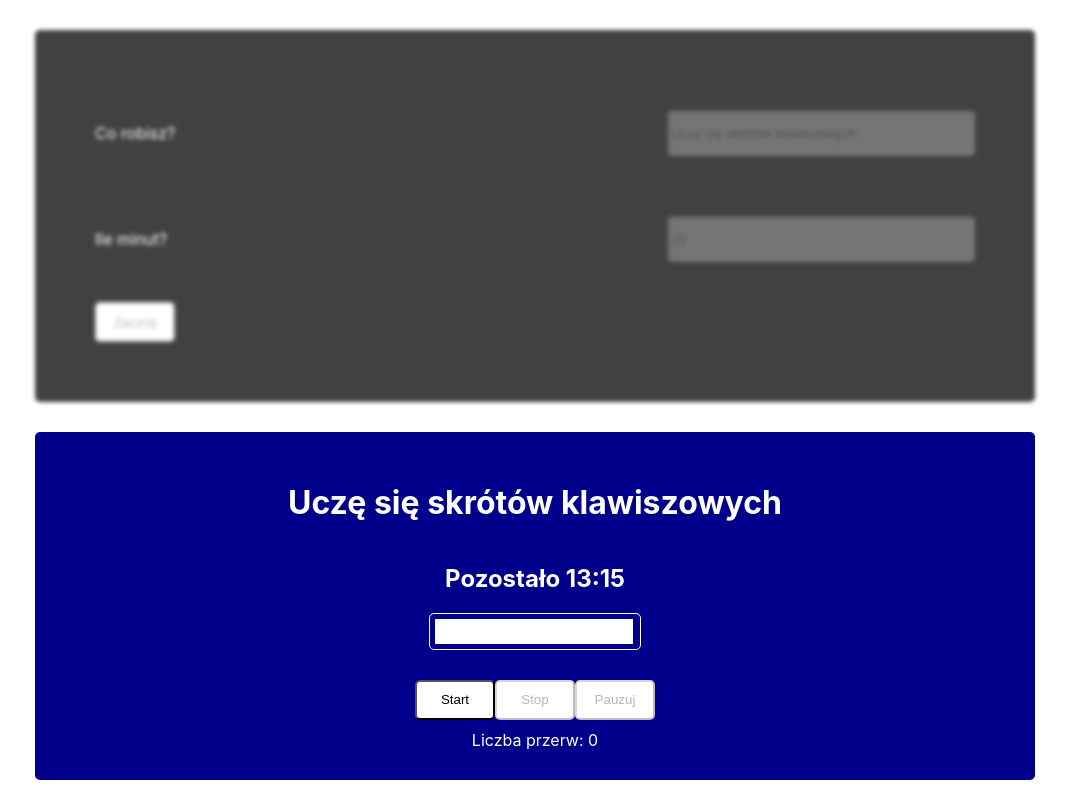
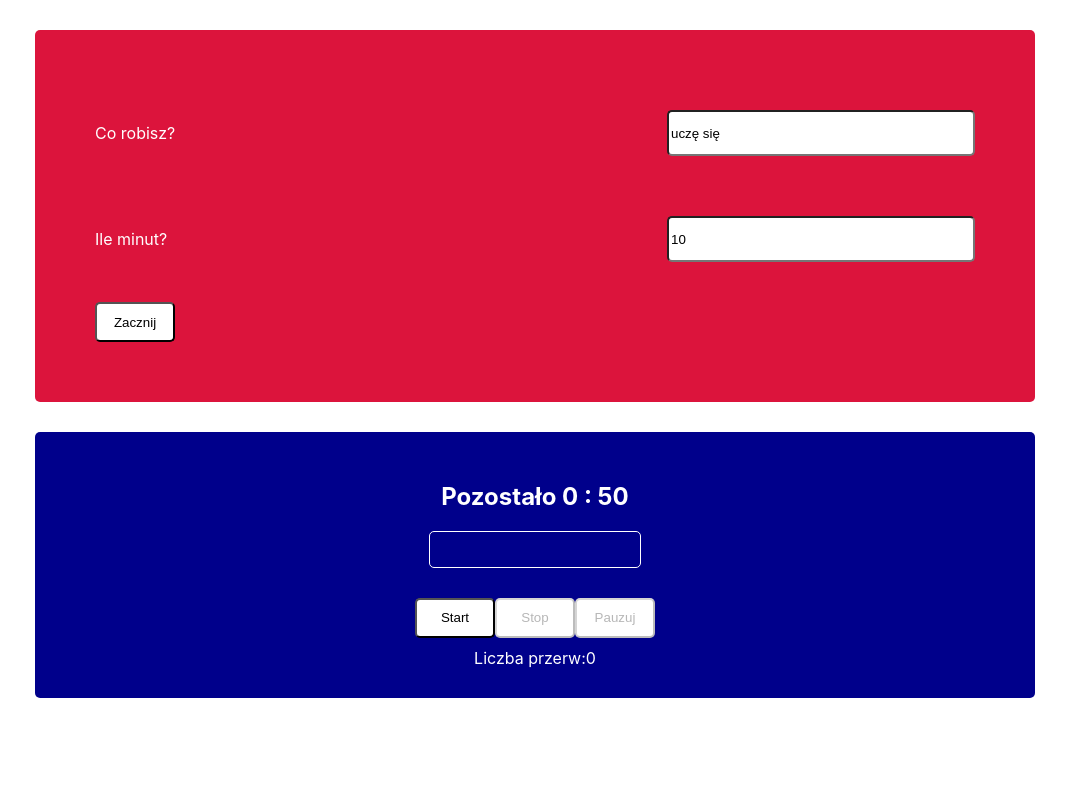
Before and after one commit to aleksandrajaroszewska/timer, a React (Create React App) app: page / in a window 1280 px wide. Shown: the whole page, without its empty margins (105-1174 px from the left). Built offline with nearby package versions, Linux system fonts and the light colour scheme.

Commit message:
eslint config correction

```diff
--- a/src/App.js
+++ b/src/App.js
@@ -1,8 +1,8 @@
 /* eslint-disable jsx-a11y/label-has-associated-control */
 import React from 'react';
 import './App.css';
+import Timer from './components/Timer';
 import Editor from './components/Editor';
-import Timer from './components/Timer';
 
 function App() {
   return (
--- a/src/atoms/Clock.js
+++ /dev/null
@@ -1,14 +0,0 @@
-import React, { memo } from 'react';
-
-const Clock = () => {
-  const minutes = 13;
-  const seconds = 15;
-
-  return (
-    <h2 className="clock">
-      Pozostało {minutes}:{seconds}
-    </h2>
-  );
-};
-
-export default memo(Clock);
--- /dev/null
+++ b/src/atoms/Clock.jsx
@@ -0,0 +1,15 @@
+/* eslint-disable react/prop-types */
+import React, { memo } from 'react';
+
+const Clock = ({ inactive, minutes, seconds }) => {
+  return (
+    <div>
+      <h2 className={inactive === true ? 'clock inactive' : 'clock'}>
+        {`Pozostało ${minutes} :
+           ${seconds}`}
+      </h2>
+    </div>
+  );
+};
+
+export default memo(Clock);
--- a/src/atoms/ProgressBar.js
+++ b/src/atoms/ProgressBar.jsx
@@ -1,8 +1,8 @@
 /* eslint-disable react/prop-types */
 import React, { memo } from 'react';
 
-const ProgressBar = ({ percent = 99 }) => (
-  <div className="progress-bar">
+const ProgressBar = ({ percent, inactive }) => (
+  <div className={inactive === true ? 'progress-bar inactive' : 'progress-bar'}>
     <div style={{ width: `${percent}%` }} />
   </div>
 );
--- a/src/components/Editor.js
+++ /dev/null
@@ -1,20 +0,0 @@
-/* eslint-disable jsx-a11y/label-has-associated-control */
-import React, { memo } from 'react';
-
-const Editor = () => (
-  <div className="editor inactive">
-    <label>
-      Co robisz? <input disabled value="Uczę się skrótów klawiszowych" type="text" />
-    </label>
-    <br />
-    <label>
-      Ile minut? <input disabled value="25" type="number" />
-    </label>
-    <br />
-    <button type="button" disabled>
-      Zacznij
-    </button>
-  </div>
-);
-
-export default memo(Editor);
--- /dev/null
+++ b/src/components/Editor.jsx
@@ -0,0 +1,40 @@
+/* eslint-disable jsx-a11y/label-has-associated-control */
+import React, { Component } from 'react';
+
+class Editor extends Component {
+  state = {
+    title: 'uczę się',
+    totalTime: 10,
+  };
+
+  handleTitleChange = (event) => {
+    const title = event.target.value;
+    this.setState({ title });
+  };
+
+  handleTimeChange = (event) => {
+    const totalTime = event.target.value;
+    this.setState({ totalTime });
+  };
+
+  render() {
+    const { title, totalTime } = this.state;
+    return (
+      <div className="editor">
+        <label>
+          Co robisz?
+          <input onChange={this.handleTitleChange} value={title} type="text" />
+        </label>
+        <br />
+        <label>
+          Ile minut?
+          <input onChange={this.handleTimeChange} value={totalTime} type="number" />
+        </label>
+        <br />
+        <button type="button">Zacznij</button>
+      </div>
+    );
+  }
+}
+
+export default Editor;
--- a/src/components/Timer.js
+++ /dev/null
@@ -1,52 +0,0 @@
-/* eslint-disable react/prop-types */
-import React from 'react';
-import Clock from '../atoms/Clock';
-import ProgressBar from '../atoms/ProgressBar';
-
-class Timer extends React.Component {
-  constructor(props) {
-    super(props);
-    this.state = {
-      isRunning: false,
-      isPaused: false,
-      pausesCount: 0,
-    };
-  }
-
-  handleStart = () => {
-    this.setState({ isRunning: true });
-  };
-
-  handleStop = () => {
-    this.setState({
-      isRunning: false,
-      isPaused: false,
-      pausesCount: 0,
-    });
-  };
-
-  render() {
-    const { isPaused, isRunning, pausesCount } = this.state;
-    return (
-      <div className="timer">
-        <h1>Uczę się skrótów klawiszowych</h1>
-        <Clock />
-        <ProgressBar />
-        <div className="buttons-wrapper">
-          <button onClick={this.handleStart} type="button" disabled={isRunning}>
-            Start
-          </button>
-          <button onClick={this.handleStop} type="button" disabled={!isRunning}>
-            Stop
-          </button>
-          <button type="button" disabled={!isRunning}>
-            {isPaused ? 'Wznów' : 'Pauzuj'}
-          </button>
-        </div>
-        Liczba przerw: {pausesCount}
-      </div>
-    );
-  }
-}
-
-export default Timer;
--- /dev/null
+++ b/src/components/Timer.jsx
@@ -0,0 +1,93 @@
+import React, { Component } from 'react';
+
+import Clock from '../atoms/Clock';
+import ProgressBar from '../atoms/ProgressBar';
+/* eslint-disable func-names */
+/* eslint-disable react/prop-types */
+
+class Timer extends Component {
+  constructor(props) {
+    super(props);
+    this.state = {
+      isRunning: false,
+      isPaused: false,
+      pausesCount: 0,
+      elapsedTime: 0,
+    };
+  }
+
+  handleStart = () => {
+    this.setState({ isRunning: true });
+    this.startTimer();
+  };
+
+  handleStop = () => {
+    this.setState({
+      isRunning: false,
+      isPaused: false,
+      pausesCount: 0,
+      elapsedTime: 0,
+    });
+    this.stopTimer();
+  };
+
+  startTimer = () => {
+    this.intervalId = setInterval(() => {
+      this.setState((prevState) => ({
+        elapsedTime: prevState.elapsedTime + 0.1,
+      }));
+    }, 100);
+  };
+
+  stopTimer() {
+    clearInterval(this.intervalId);
+  }
+
+  togglePause() {
+    this.setState(function (prevState) {
+      const isPaused = !prevState.isPaused;
+      if (isPaused) {
+        this.stopTimer();
+      } else {
+        this.startTimer();
+      }
+      return {
+        isPaused,
+        pausesCount: isPaused ? prevState.pausesCount + 1 : prevState.pausesCount,
+      };
+    });
+  }
+
+  render() {
+    const { isPaused, isRunning, pausesCount } = this.state;
+
+    const { elapsedTime } = this.state;
+    const totalTime = 50;
+    const leftTime = totalTime - elapsedTime;
+    const minutesLeft = Math.floor(leftTime / 60);
+    const secondsLeft = Math.floor(leftTime % 60);
+    const percentProgress = (elapsedTime / totalTime) * 100.0;
+
+    return (
+      <div className="timer">
+        <Clock minutes={minutesLeft} seconds={secondsLeft} inactive={isPaused} />
+        <ProgressBar percent={percentProgress} inactive={isPaused} />
+        <div className="buttons-wrapper">
+          <button onClick={this.handleStart} type="button" disabled={isRunning}>
+            Start
+          </button>
+          <button onClick={this.handleStop} type="button" disabled={!isRunning}>
+            Stop
+          </button>
+          <button onClick={this.togglePause} disabled={!isRunning} type="button">
+            {isPaused ? 'Wznów' : 'Pauzuj'}
+          </button>
+        </div>
+        Liczba przerw:
+        {pausesCount}
+      </div>
+    );
+  }
+}
+
+export default Timer;
--- a/src/index.js
+++ b/src/index.js
@@ -1,4 +1,3 @@
-/* eslint-disable no-undef */
 import React from 'react';
 import ReactDOM from 'react-dom';
 import './index.css';
```
Also changed, not shown: package.json (+47 -9 lines), .eslintrc.json, 1 other file (tests, documents, lock files or other folders).
